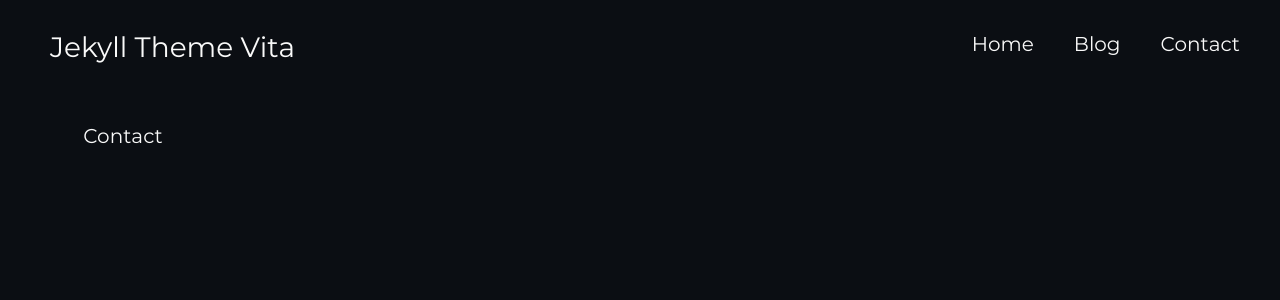
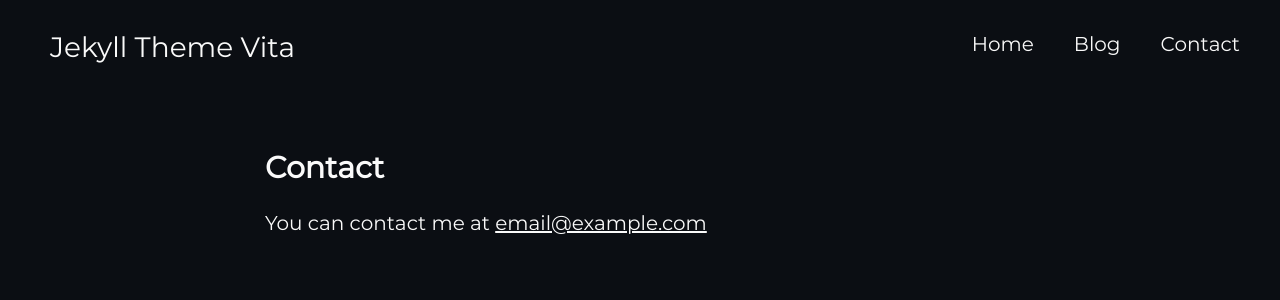
Before and after one commit to martinmorando/jekyll-theme-vita, a Jekyll site: the page built from pages/contact.html, in a window 1280 px wide. Shown: the top 300 px of the page. Built offline with Jekyll 4.4.1, drawn with Linux system fonts in a browser that asks for light colours; some web fonts are replaced.

Commit message:
Center error message on 404.html and update contact.html

```diff
--- a/404.html
+++ b/404.html
@@ -3,4 +3,4 @@ layout: default
 title: Page not found
 ---
 
-<div>The page you requested does not exist.</div>
+<div class="txt-center">The page you requested does not exist.</div>
--- a/assets/css/main.sass
+++ b/assets/css/main.sass
@@ -95,6 +95,14 @@ a:hover
     width: 100%
     font-size: 0.9em
 
+.single-column
+    margin: 0 auto
+    width: 750px
+    max-width: 100%
+
+.txt-center
+    text-align: center
+
 @media screen and (max-width: 1100px)
     .body
         font-size: 1.1em
--- a/pages/contact.html
+++ b/pages/contact.html
@@ -3,4 +3,12 @@ title: Contact
 permalink: /contact/
 ---
 
-Contact
+<div class="single-column">
+
+	<h2>{{ page.title }}</h2>
+
+	<p>
+		You can contact me at <a href="mailto:{{ site.data.author.email }}">{{ site.data.author.email }}</a>
+	</p>
+
+</div>
```
